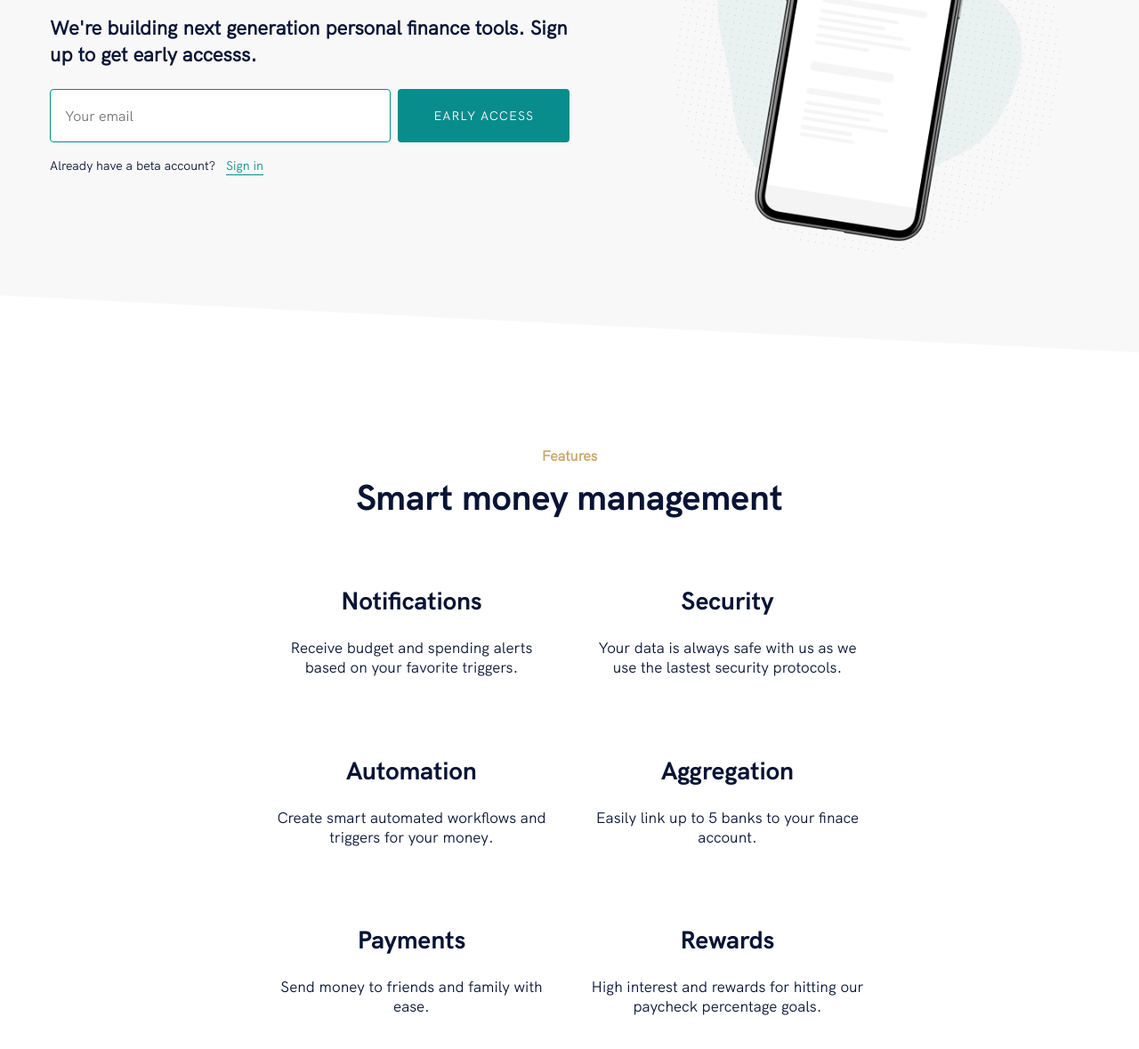
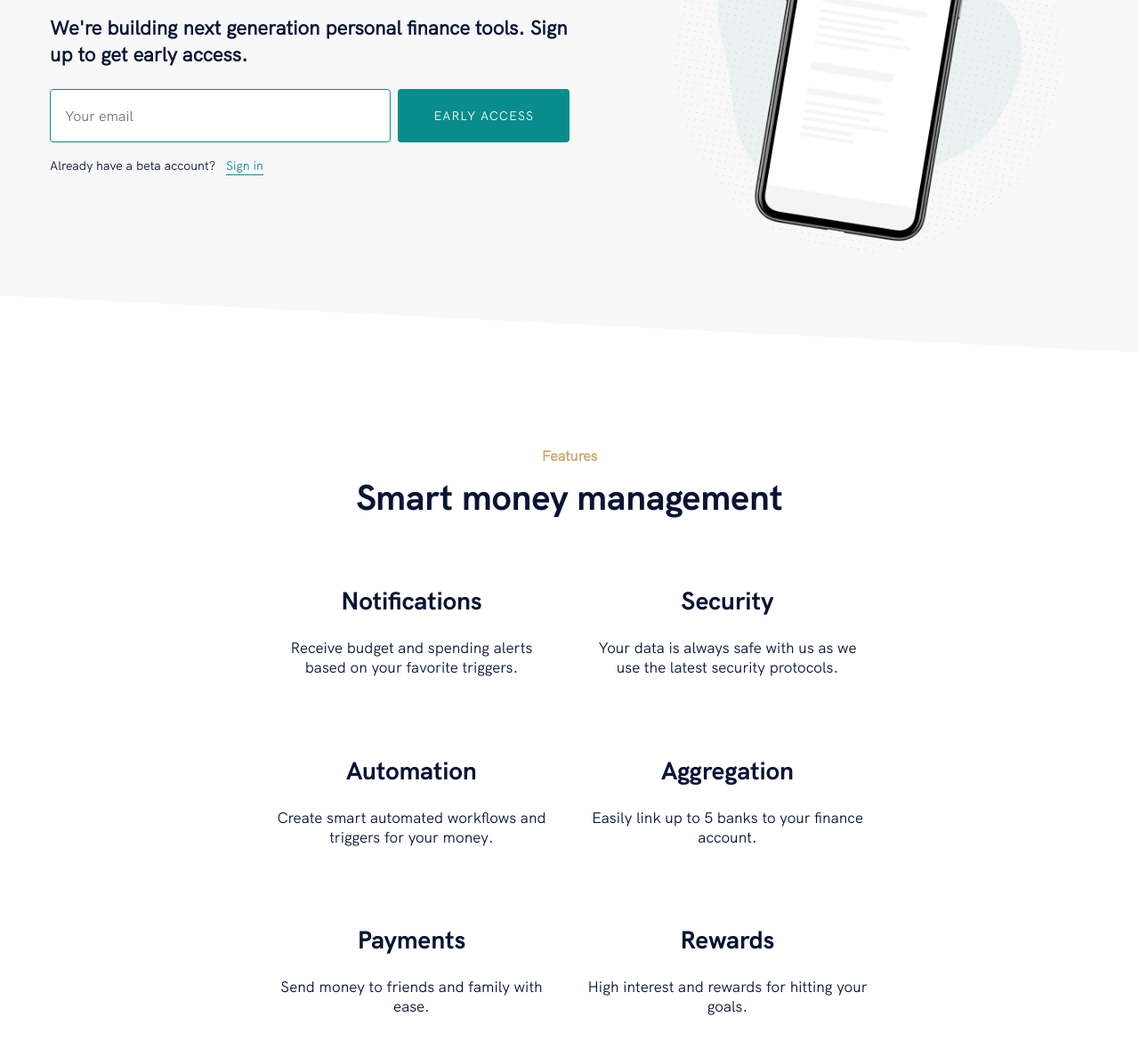
Before and after one commit to abraham-lopez-k3/gatsby-sass-marketing, a Gatsby site: page / in a window 1280 px wide. Shown: the part 325-1504 px from the top of the page at 89% size. Built offline with nearby package versions, Linux system fonts and the light colour scheme; Gatsby itself is replaced by a stand-in of ours.

Commit message:
Fixes typos

```diff
--- a/src/components/sections/features.js
+++ b/src/components/sections/features.js
@@ -18,7 +18,7 @@ const Features = () => (
         <FeatureItem>
           <FeatureTitle>Security</FeatureTitle>
           <FeatureText>
-            Your data is always safe with us as we use the lastest security
+            Your data is always safe with us as we use the latest security
             protocols.
           </FeatureText>
         </FeatureItem>
@@ -31,7 +31,7 @@ const Features = () => (
         <FeatureItem>
           <FeatureTitle>Aggregation</FeatureTitle>
           <FeatureText>
-            Easily link up to 5 banks to your finace account.
+            Easily link up to 5 banks to your finance account.
           </FeatureText>
         </FeatureItem>
         <FeatureItem>
@@ -41,7 +41,7 @@ const Features = () => (
         <FeatureItem>
           <FeatureTitle>Rewards</FeatureTitle>
           <FeatureText>
-            High interest and rewards for hitting our paycheck percentage goals.
+            High interest and rewards for hitting your goals.
           </FeatureText>
         </FeatureItem>
       </FeaturesGrid>
--- a/src/components/sections/header.js
+++ b/src/components/sections/header.js
@@ -35,7 +35,7 @@ const Header = () => {
             </h1>
             <h2>
               We're building next generation personal finance tools. Sign up to
-              get early accesss.
+              get early access.
             </h2>
             <HeaderForm onSubmit={handleSubmit}>
               <HeaderInput placeholder="Your email" />
```
